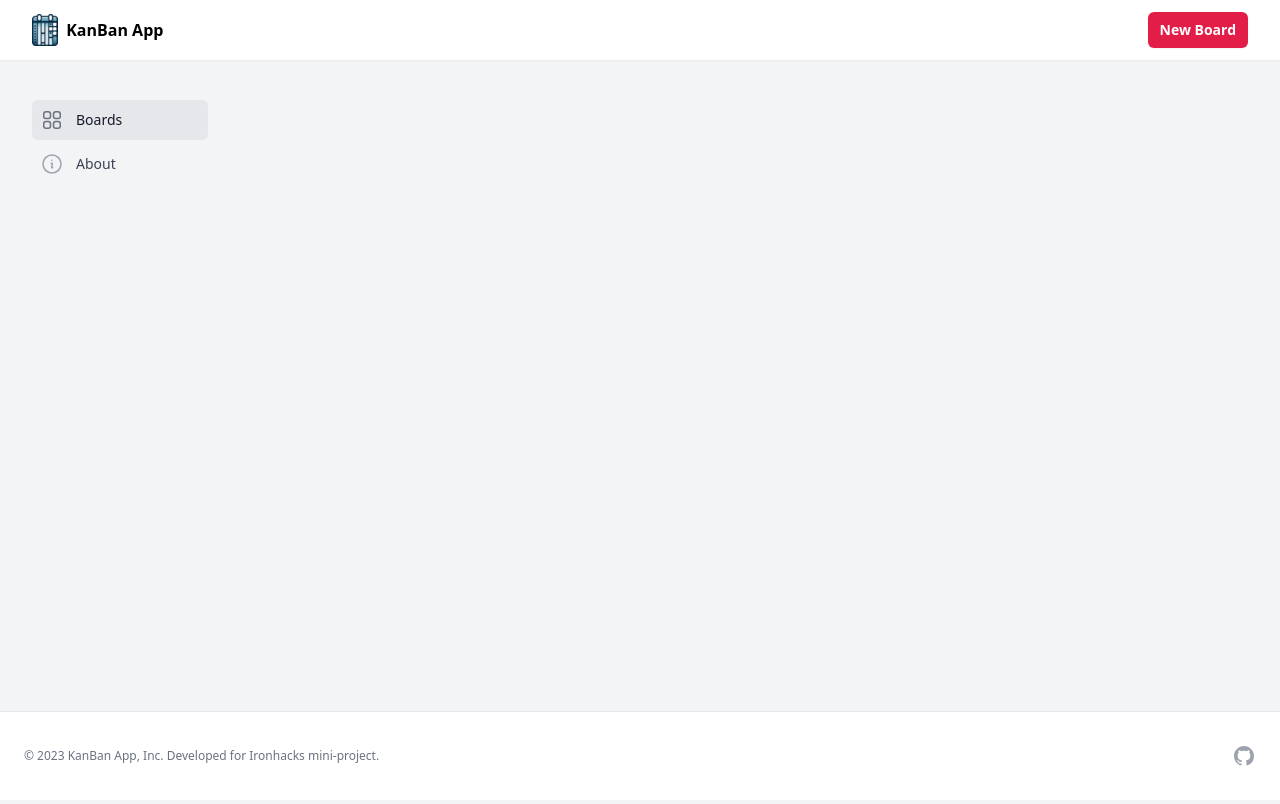
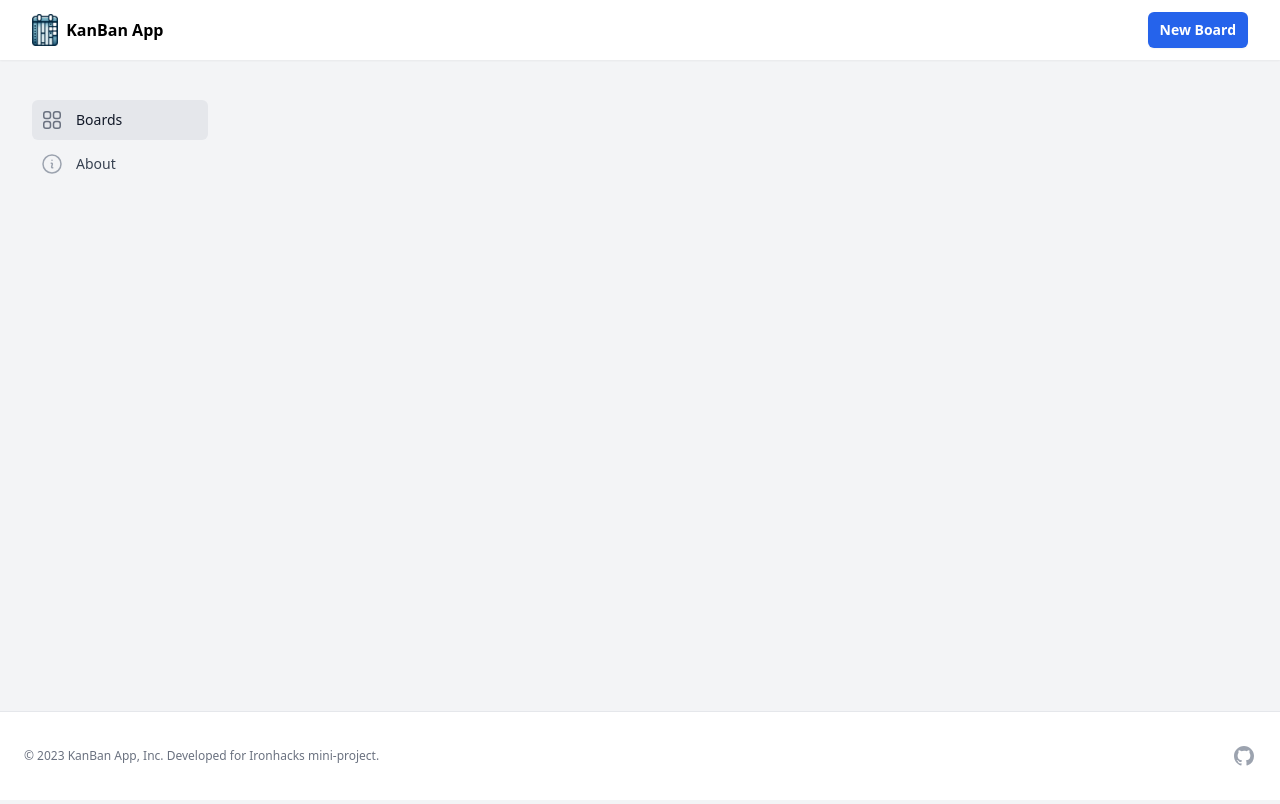
Before and after one commit to weabreus/kanban-mini-project, a React (Vite) app: page / in a window 1280 px wide. Built offline with nearby package versions, Linux system fonts and the light colour scheme.

Commit message:
Changed the new board button color

```diff
--- a/src/components/layout/Navbar.jsx
+++ b/src/components/layout/Navbar.jsx
@@ -141,7 +141,7 @@ const Navbar = ({ navigation }) => {
 
                   <a
                     href="#"
-                    className="ml-6 inline-flex items-center rounded-md bg-rose-600 px-3 py-2 text-sm font-semibold text-white shadow-sm hover:bg-rose-500 focus-visible:outline focus-visible:outline-2 focus-visible:outline-offset-2 focus-visible:outline-rose-600"
+                    className="ml-6 inline-flex items-center rounded-md bg-blue-600 px-3 py-2 text-sm font-semibold text-white shadow-sm hover:bg-blue-200 focus-visible:outline focus-visible:outline-2 focus-visible:outline-offset-2 focus-visible:outline-blue-600"
                   >
                     New Board
                   </a>
```
